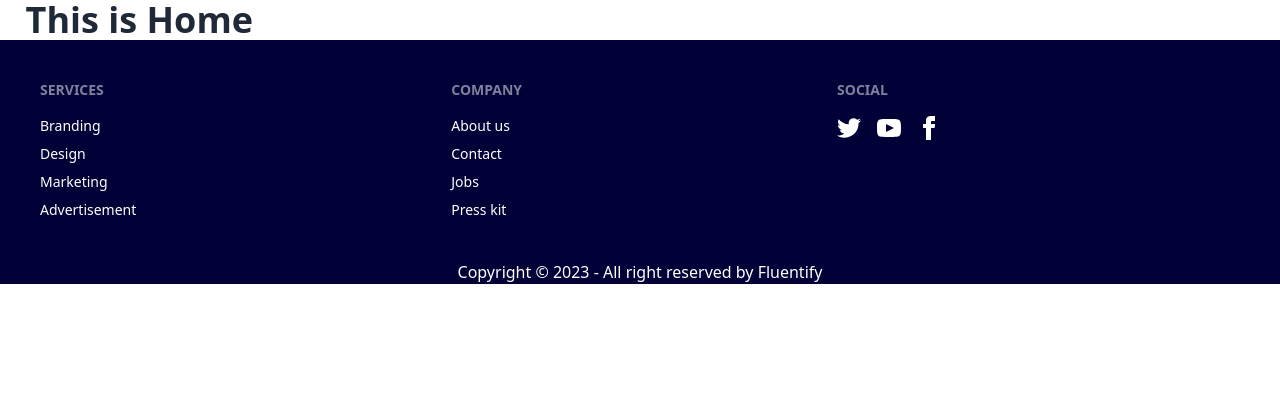
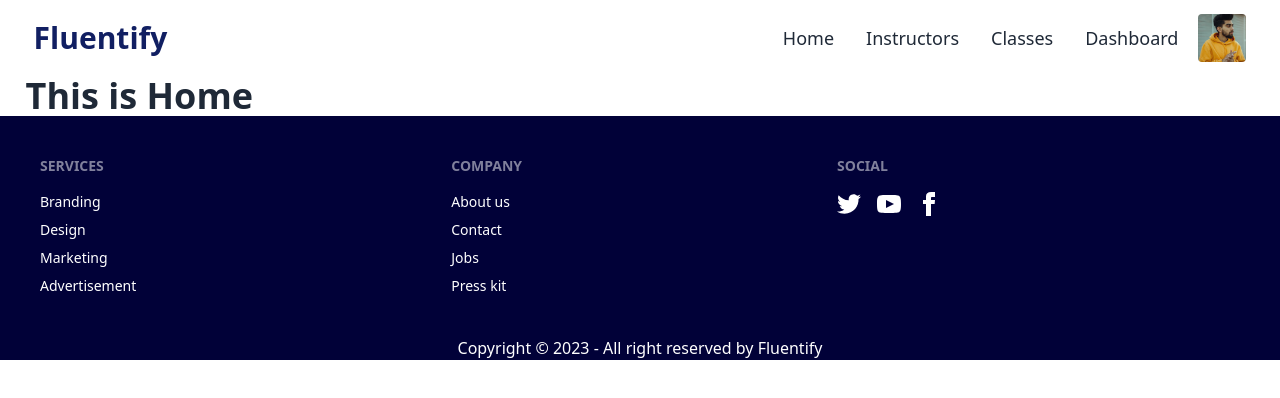
Before and after one commit to roufhasan/fluentify-client, a React (Vite) app: page / in a window 1280 px wide. Shown: the top 398 px of the page. Built offline with nearby package versions, Linux system fonts and the light colour scheme.

Commit message:
error page added

```diff
--- a/src/Layout/Main.jsx
+++ b/src/Layout/Main.jsx
@@ -1,10 +1,12 @@
 import { Outlet } from "react-router-dom";
 import Footer from "../Pages/Shared/Footer/Footer";
+import Navbar from "../Pages/Shared/Navbar/Navbar";
 
 const Main = () => {
   return (
     <>
       <div className="max-w-[1440px] px-[2%] mx-auto">
+        <Navbar />
         <Outlet></Outlet>
       </div>
       <Footer></Footer>
--- /dev/null
+++ b/src/Pages/ErrorPage/ErrorPage.css
@@ -0,0 +1,30 @@
+.text-9xl {
+  font-size: 14rem;
+}
+@media (max-width: 645px) {
+  .text-9xl {
+    font-size: 5.75rem;
+  }
+  .text-6xl {
+    font-size: 1.75rem;
+  }
+  .text-2xl {
+    font-size: 1rem;
+    line-height: 1.2rem;
+  }
+  .py-8 {
+    padding-top: 1rem;
+    padding-bottom: 1rem;
+  }
+  .px-6 {
+    padding-left: 1.2rem;
+    padding-right: 1.2rem;
+  }
+  .mr-6 {
+    margin-right: 0.5rem;
+  }
+  .px-12 {
+    padding-left: 1rem;
+    padding-right: 1rem;
+  }
+}
--- /dev/null
+++ b/src/Pages/ErrorPage/ErrorPage.jsx
@@ -0,0 +1,31 @@
+import { Link, useRouteError } from "react-router-dom";
+import "./ErrorPage.css";
+
+const ErrorPage = () => {
+  const { error, status } = useRouteError();
+  return (
+    <div className="bg-gradient-to-r from-purple-300 to-blue-200">
+      <div className="w-9/12 m-auto py-16 min-h-screen flex items-center justify-center">
+        <div className="bg-white shadow overflow-hidden sm:rounded-lg pb-8 px-16">
+          <div className="border-t border-gray-200 text-center pt-8">
+            <h1 className="text-9xl font-bold text-purple-400">
+              {status || 404}
+            </h1>
+            <h1 className="text-6xl font-medium py-8">oops! Page not found</h1>
+            <p className="text-2xl pb-8 px-12 font-medium">
+              ({error?.message})
+            </p>
+            <Link
+              to="/"
+              className="bg-gradient-to-r from-purple-400 to-blue-500 hover:from-pink-500 hover:to-orange-500 text-white font-semibold px-6 py-3 rounded-md mr-6"
+            >
+              Go Back To HOME
+            </Link>
+          </div>
+        </div>
+      </div>
+    </div>
+  );
+};
+
+export default ErrorPage;
--- a/src/Pages/Shared/Navbar/Navbar.jsx
+++ b/src/Pages/Shared/Navbar/Navbar.jsx
@@ -1,5 +1,93 @@
+import { Link } from "react-router-dom";
+import porfileImg from "../../../assets/profile.jpg";
+
 const Navbar = () => {
-  return <div></div>;
+  const navOptions = (
+    <>
+      <li>
+        <Link
+          to="/"
+          className="text-lg font-medium hover:bg-white hover:text-[#5754f7]"
+        >
+          Home
+        </Link>
+      </li>
+      <li>
+        <Link
+          to="/instructors"
+          className="text-lg font-medium hover:bg-white hover:text-[#5754f7]"
+        >
+          Instructors
+        </Link>
+      </li>
+      <li>
+        <Link
+          to="/classes"
+          className="text-lg font-medium hover:bg-white hover:text-[#5754f7]"
+        >
+          Classes
+        </Link>
+      </li>
+      <li>
+        <Link
+          to="/dashboard"
+          className="text-lg font-medium hover:bg-white hover:text-[#5754f7]"
+        >
+          Dashboard
+        </Link>
+      </li>
+    </>
+  );
+  return (
+    <div className="navbar bg-base-100">
+      <div className="navbar-start">
+        <div className="dropdown">
+          <label tabIndex={0} className="btn btn-ghost lg:hidden">
+            <svg
+              xmlns="http://www.w3.org/2000/svg"
+              className="h-5 w-5"
+              fill="none"
+              viewBox="0 0 24 24"
+              stroke="currentColor"
+            >
+              <path
+                strokeLinecap="round"
+                strokeLinejoin="round"
+                strokeWidth="2"
+                d="M4 6h16M4 12h8m-8 6h16"
+              />
+            </svg>
+          </label>
+          <ul
+            tabIndex={0}
+            className="menu menu-sm dropdown-content mt-3 p-2 shadow bg-base-100 rounded-box w-52"
+          >
+            {navOptions}
+          </ul>
+        </div>
+        <Link to="/" className="normal-case text-3xl text-[#111F62] font-bold">
+          Fluentify
+        </Link>
+      </div>
+      <div className="navbar-end hidden lg:flex">
+        <ul className="menu menu-horizontal px-1">{navOptions}</ul>
+        <div>
+          <img
+            src={porfileImg}
+            alt=""
+            className="w-12 h-12 rounded object-cover"
+          />
+        </div>
+      </div>
+      <div className="navbar-end lg:hidden">
+        <img
+          src={porfileImg}
+          alt=""
+          className="w-12 h-12 rounded object-cover"
+        />
+      </div>
+    </div>
+  );
 };
 
 export default Navbar;
--- a/src/Routes/Routes.jsx
+++ b/src/Routes/Routes.jsx
@@ -1,11 +1,13 @@
 import { createBrowserRouter } from "react-router-dom";
 import Main from "../Layout/Main";
 import Home from "../Pages/Home/Home/Home";
+import ErrorPage from "../Pages/ErrorPage/ErrorPage";
 
 const router = createBrowserRouter([
   {
     path: "/",
     element: <Main />,
+    errorElement: <ErrorPage></ErrorPage>,
     children: [
       {
         path: "/",
```
Also changed, not shown: src/assets/profile.jpg (added).
